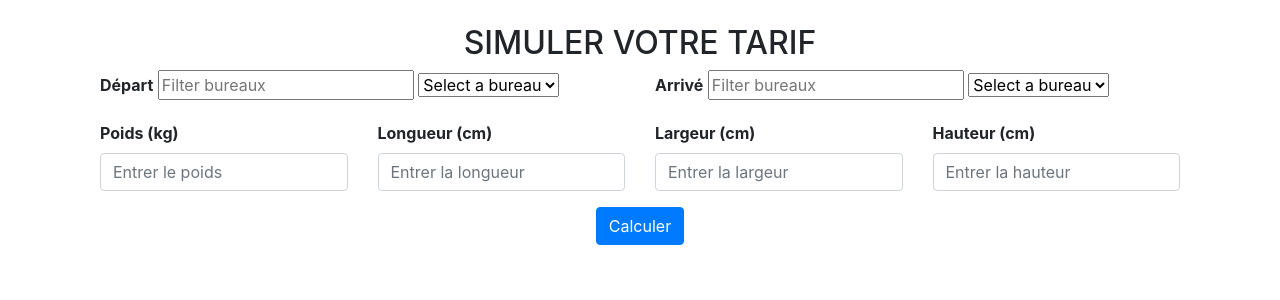
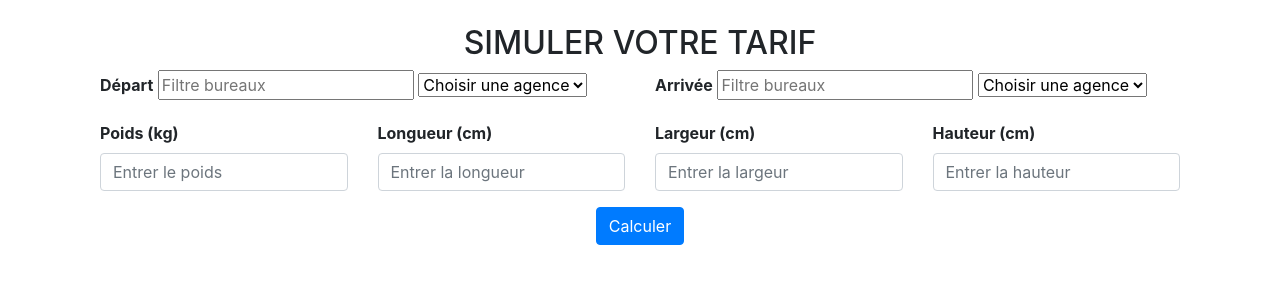
Before and after one commit to fetra2/rapidatarifproject, a Django app: page / in a window 1280 px wide. Shown: the part 56-356 px from the top of the page. Run offline with Django 4.2, Linux system fonts and the light colour scheme; data that the repository does not hold is empty; some libraries are stand-ins or nearby versions.

Commit message:
orthographe

```diff
--- a/rapitarifapp/templates/index.html
+++ b/rapitarifapp/templates/index.html
@@ -15,9 +15,9 @@
             <div class="col-md-6">
                 <div class="form-group">
                     <label for="Depart"><b>Départ</b></label>
-                    <input type="text" id="filter-input" placeholder="Filter bureaux">
+                    <input type="text" id="filter-input" placeholder="Filtre bureaux">
                     <select name="codeDepart" id="sortable-dropdown-depart" class="sortable-dropdown">
-                        <option value="">Select a bureau</option>
+                        <option value="">Choisir une agence</option>
                         {% for item in bureaux %}
                             <option value="{{ item.codique }}-{{ item.nombureau }}">{{ item.nombureau }} {{ item.codique }}</option>
                         {% endfor %}
@@ -26,10 +26,10 @@
             </div>
             <div class="col-md-6">
                 <div class="form-group">
-                    <label for="Arrive"><b>Arrivé</b></label>
-                    <input type="text" id="filter-input-arrive" placeholder="Filter bureaux">
+                    <label for="Arrive"><b>Arrivée</b></label>
+                    <input type="text" id="filter-input-arrive" placeholder="Filtre bureaux">
                     <select name="codeArrive" id="sortable-dropdown-arrive" class="sortable-dropdown">
-                        <option value="">Select a bureau</option>
+                        <option value="">Choisir une agence</option>
                         {% for item in bureaux %}
                             <option value="{{ item.codique }}-{{ item.nombureau }}">{{ item.nombureau }} {{ item.codique }}</option>
                         {% endfor %}
@@ -164,7 +164,7 @@
     $(document).ready(function () {
         var select = document.getElementById("sortable-dropdown-depart");
         var options = select.getElementsByTagName("option");
-        var arr = Array.from(options).slice(1); // Exclude the first option ("Select a bureau")
+        var arr = Array.from(options).slice(1); // Exclude the first option ("Choisir une agence")
 
         // Second dropdown
         var selectArrive = document.getElementById("sortable-dropdown-arrive");
```
